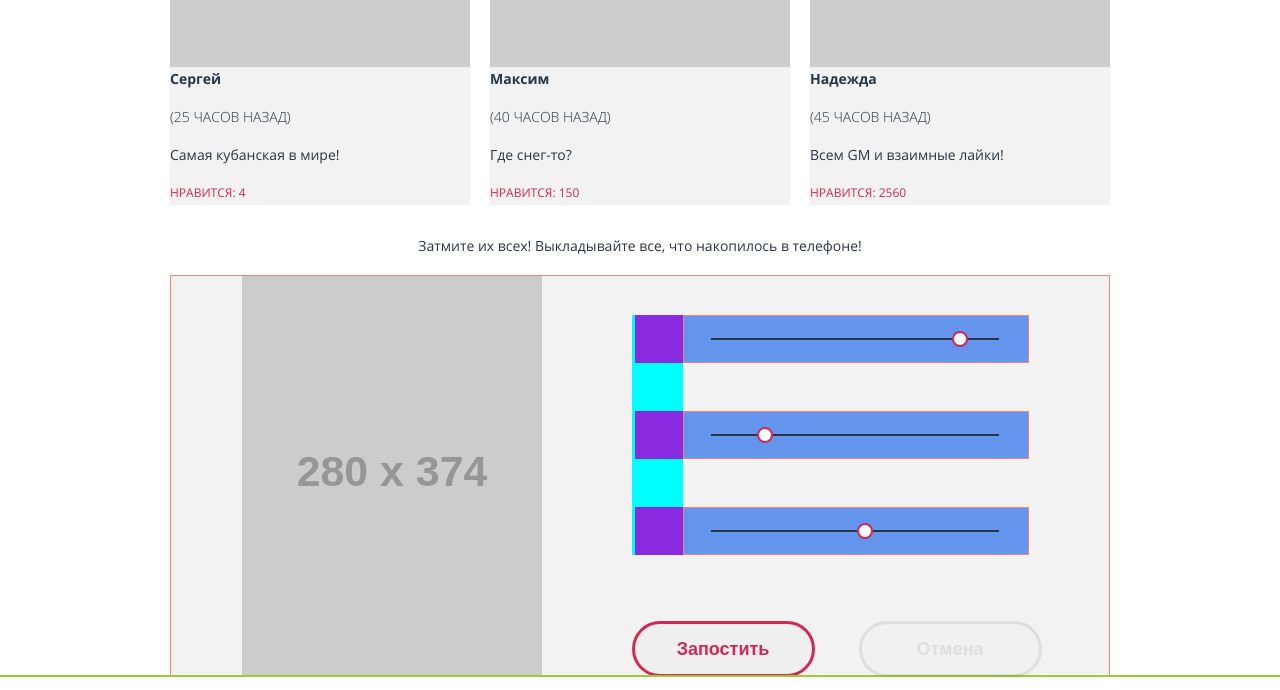
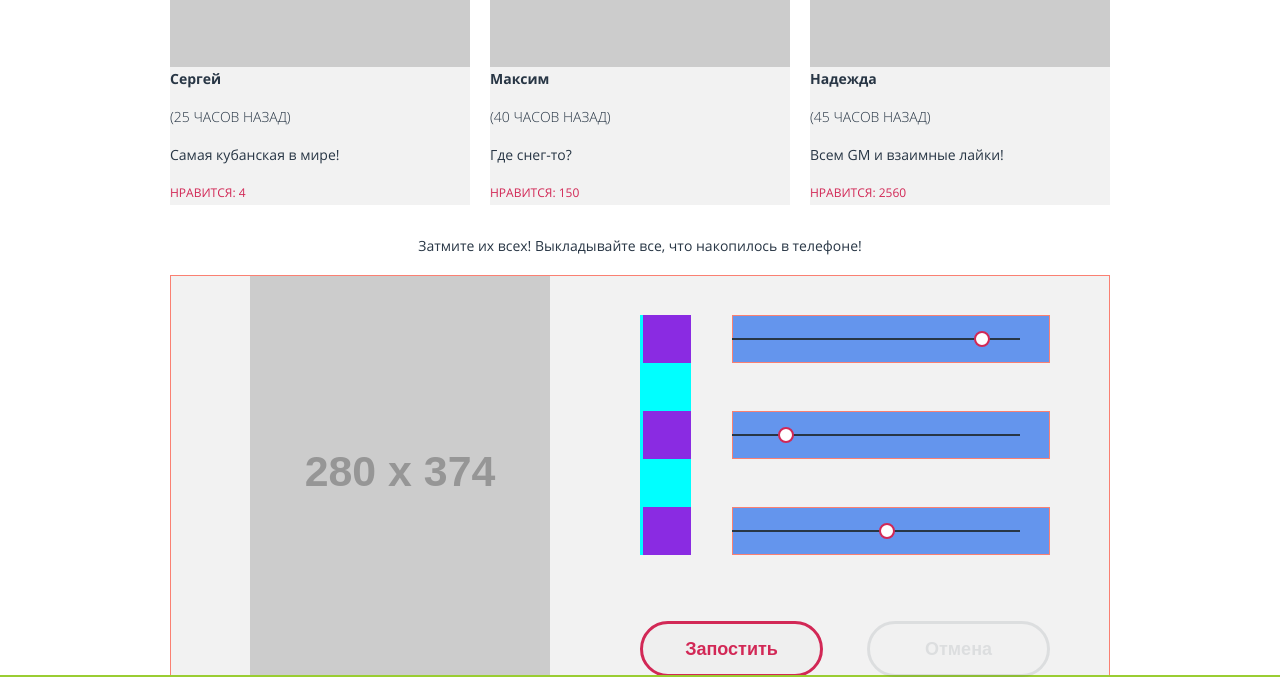
Before and after one commit to nikbritoff/1003411-pink-22, a website: page source/catalog.html in a window 1280 px wide. Shown: the part 1040-1730 px from the top of the page. Drawn offline with nearby package versions, Linux system fonts and the light colour scheme; files that its build step writes are made by us from their sources; placeholder pictures from the web are drawn by us.

Commit message:
Правка вкладок

```diff
--- a/source/catalog.html
+++ b/source/catalog.html
@@ -177,17 +177,17 @@
           alt="Превью фото">
         <form class="upload__form" action="https://echo.htmlacademy.ru/" method="GET">
           <div class="upload__tabs">
-            <a class="upload__tab upload__tab--crop" href="filter-crop">
+            <button class="upload__tab upload__tab--crop" type="button" role="tab" aria-controls="filter-crop" aria-selected="true">
               <span class="visually-hidden">Обрезать фото</span>
-            </a>
-            <a class="upload__tab upload__tab--fill">
+            </button>
+            <button class="upload__tab upload__tab--fill" type="button" aria-controls="filter-fill" role="tab">
               <span class="visually-hidden">Закрасить фото</span>
-            </a>
-            <a class="upload__tab upload__tab--contrast">
+            </button>
+            <button class="upload__tab upload__tab--contrast" type="button" aria-controls="filter-contrast" role="tab">
               <span class="visually-hidden">Изменить контрастность</span>
-            </a>
+            </button>
           </div>
-          <ul class="upload__form-list">
+          <ul class="upload__form-list" role="tabpanel">
             <li class="upload__form-item filter filter--active" id="filter-crop">
               <div class="filter__range">
                 <div class="filter__toggle" style="left: 84%"></div>
--- a/source/sass/blocks/filter.scss
+++ b/source/sass/blocks/filter.scss
@@ -30,23 +30,18 @@
 .filter__range {
   position: relative;
   height: 2px;
-  width: 240px;
+  // width: 240px;
   background-color: $blue-700;
   display: none;
+  left: 50%;
+  transform: translateX(-50%);
+
 
   @media (min-width: $tablet-width) {
     display: block;
-    // position: relative;
-    // margin-top: auto;
-    // margin-bottom: auto;
-    width: 202px;
-    margin-right: 18px;
-    margin-left: 28px;
-  }
-
-  @media (min-width: $desktop-width) {
-    margin-right: 30px;
-    width: 288px;
+    width: 100%;
+    left: auto;
+    transform: none;
   }
 }
 
--- a/source/sass/blocks/upload.scss
+++ b/source/sass/blocks/upload.scss
@@ -48,7 +48,7 @@
     width: 940px;
     column-gap: 90px;
     padding-left: 80px;
-    padding-right: 90px;
+    padding-right: 60px;
   }
 }
 
@@ -66,7 +66,14 @@
     grid-column: 2 / 3;
 
     display: grid;
-    grid-template-columns: auto 1fr;
+    grid-template-columns: 30px 1fr;
+    column-gap: 25px;
+    padding-top: 40px;
+  }
+
+  @media (min-width: $desktop-width) {
+    grid-template-columns: 50px 1fr;
+    column-gap: 42px;
   }
 }
 
@@ -74,14 +81,16 @@
   list-style: none;
   margin: 0;
   margin-top: 40px;
-  // margin-bottom: 38px;
+  margin-bottom: 38px;
   padding: 0;
   padding-bottom: 70px;
-  display: flex;
+  padding-left: 20px;
+  padding-right: 20px;
 
   @media (min-width: $tablet-width) {
     display: block;
-    padding-bottom: 0;
+    padding: 0;
+    margin: 0;
   }
 }
 
@@ -91,11 +100,13 @@
   @media (min-width: $tablet-width) {
     padding-top: 11px;
     padding-bottom: 11px;
+    padding-right: 18px;
   }
 
   @media (min-width: $desktop-width) {
     padding-top: 23px;
     padding-bottom: 23px;
+    padding-right: 30px;
   }
 }
 
@@ -151,7 +162,6 @@
   @media (min-width: $tablet-width) {
     flex-direction: column;
     justify-content: flex-start;
-    margin-top: 40px;
     width: auto;
   }
 }
```
